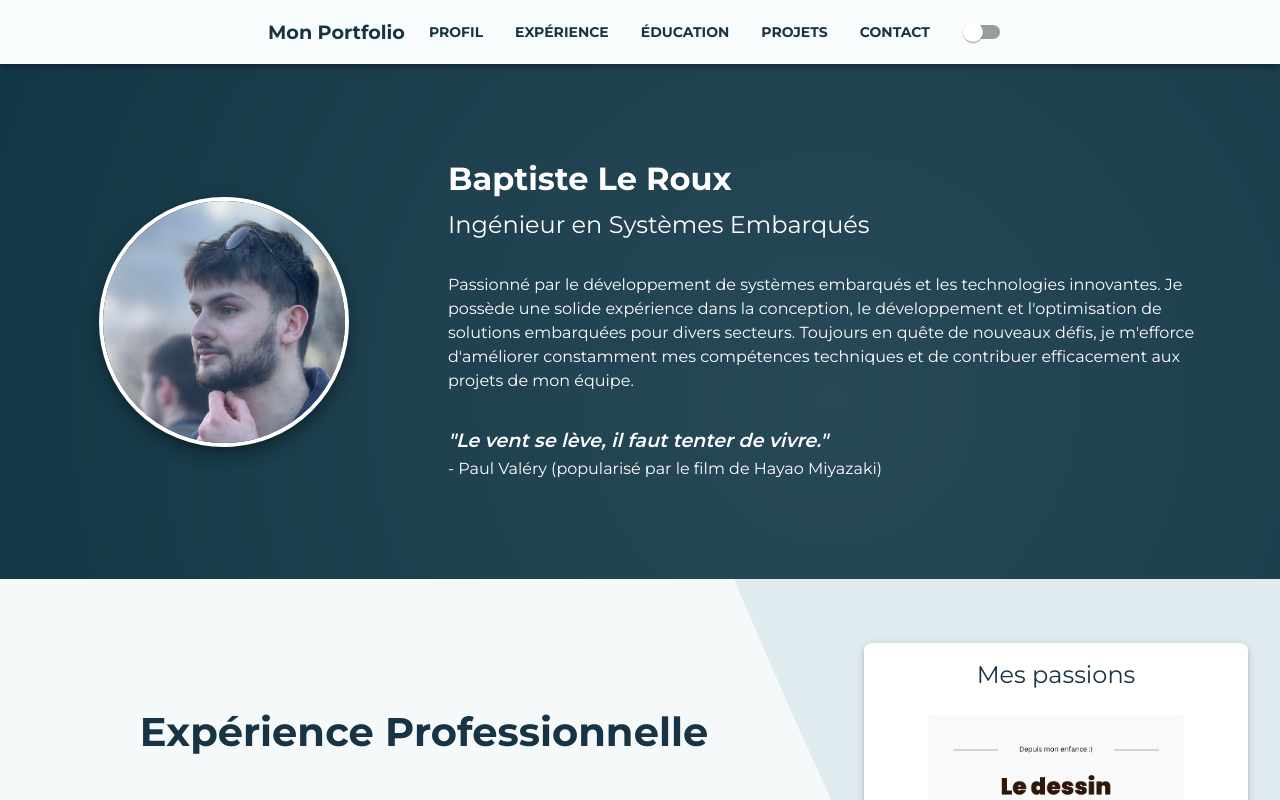
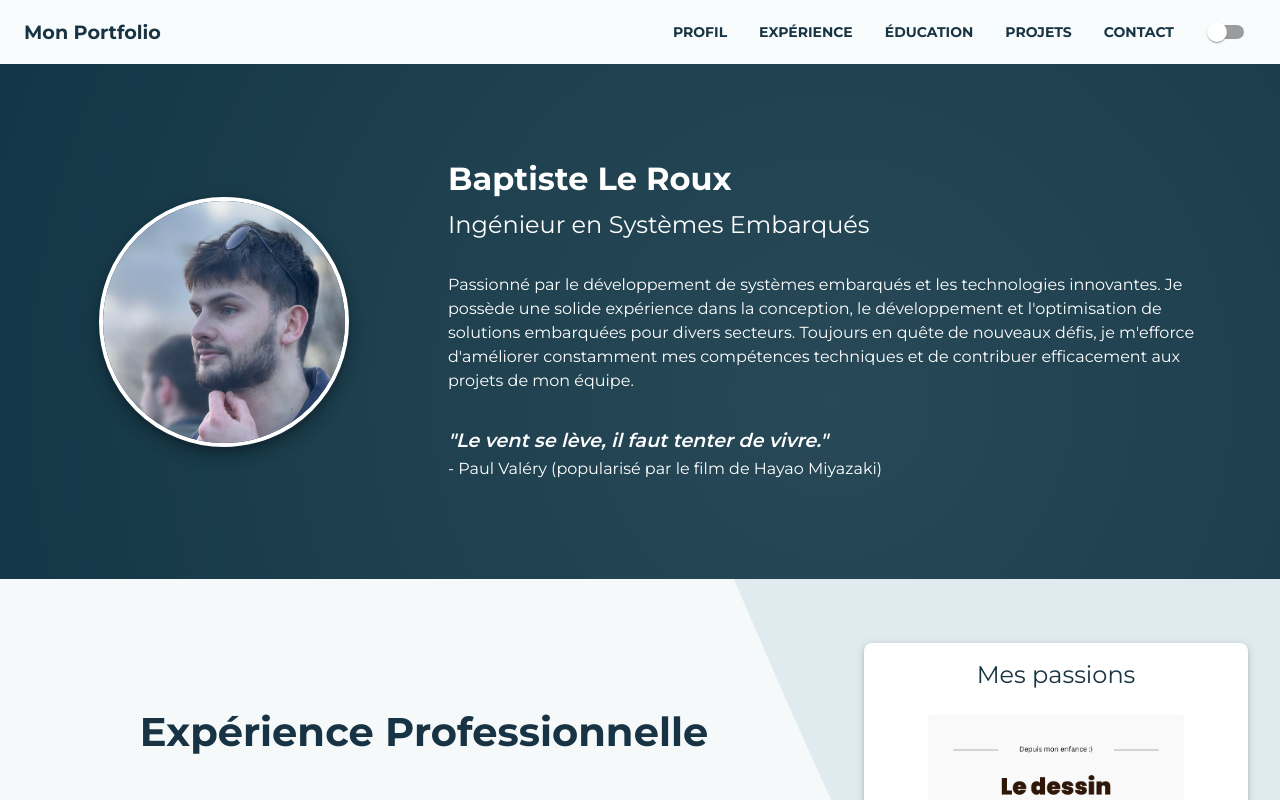
Before and after one commit to baptiste-lrx/my-portfolio, a React (Create React App) app: page / in a window 1280 px wide. Shown: the top 800 px of the page. Built offline with nearby package versions, Linux system fonts and the light colour scheme.

Commit message:
updtate framework - portfolio's sctructure

```diff
--- a/src/components/Header.js
+++ b/src/components/Header.js
@@ -33,16 +33,22 @@ function Header({ onThemeChange, isDarkMode }) {
     const currentScrollY = window.scrollY;
 
     if (activeSection === 'profile') {
+      console.log('Active section is profile. Header visible.');
       setShowHeader(true);
       return;
     }
 
     if (isMouseNearTop.current) {
+      console.log('Scroll détecté, mais la souris est près du haut. Header visible.');
       setShowHeader(true);
     } else {
       if (currentScrollY > lastScrollY.current && currentScrollY > 50) {
+        // Défilement vers le bas et au-delà du seuil de 50px
+        console.log('Défilement vers le bas. Masquage du header.');
         setShowHeader(false);
       } else {
+        // Défilement vers le haut ou en dessous du seuil de 50px
+        console.log('Défilement vers le haut ou en dessous du seuil. Affichage du header.');
         setShowHeader(true);
       }
     }
@@ -53,11 +59,13 @@ function Header({ onThemeChange, isDarkMode }) {
   const handleMouseMove = throttle((e) => {
     if (e.clientY < MOUSE_THRESHOLD) {
       if (!isMouseNearTop.current) {
+        console.log('Souris entrée dans la zone de seuil.');
         isMouseNearTop.current = true;
         setShowHeader(true);
       }
     } else {
       if (isMouseNearTop.current) {
+        console.log('Souris sortie de la zone de seuil.');
         isMouseNearTop.current = false;
         handleScroll();
       }
@@ -94,42 +102,24 @@ function Header({ onThemeChange, isDarkMode }) {
         position="fixed"
         elevation={0}
         sx={{
-          top: showHeader ? 0 : '-80px',
+          top: showHeader ? 0 : '-80px', // Ajustez cette valeur selon la hauteur de votre AppBar
           transition: 'top 0.3s ease-in-out',
-          backgroundColor: activeSection === 'profile' ? '#f8fcfc' : 'rgba(248, 252, 252, 0)',
-          boxShadow: activeSection === 'profile' ? theme.shadows[4] : 'none',
-          backdropFilter: activeSection === 'profile' ? 'none' : 'blur(10px)',
-          width: '100%', // Assure que l'AppBar ne dépasse pas la largeur du viewport
-          maxWidth: '100%', // Garantie supplémentaire
-          overflowX: 'hidden', // Empêche le débordement horizontal
-          zIndex: theme.zIndex.drawer + 1,
+          backgroundColor: '#f8fcfc', // Couleur personnalisée
+          zIndex: theme.zIndex.drawer + 1, // Assure que le header est au-dessus du drawer
         }}
       >
-        <Toolbar
-          sx={{
-            maxWidth: '1200px', // Limite la largeur du contenu interne
-            margin: '0 auto', // Centre le contenu
-            paddingX: { xs: 1, sm: 2 }, // Ajuste les paddings pour différentes tailles d'écran
-          }}
-        >
+        <Toolbar>
           <Typography
             variant="h6"
             sx={{
               flexGrow: 1,
-              color: '#183444',
+              color: '#183444', // Couleur du texte pour correspondre avec la DA
               fontWeight: 'bold',
-              whiteSpace: 'nowrap', // Empêche le texte de se casser
             }}
           >
             Mon Portfolio
           </Typography>
-          <Box
-            sx={{
-              display: { xs: 'none', sm: 'flex' },
-              alignItems: 'center',
-              overflowX: 'auto', // Permet le défilement horizontal si nécessaire
-            }}
-          >
+          <Box sx={{ display: { xs: 'none', sm: 'flex' }, alignItems: 'center' }}>
             {menuItems.map((item) => (
               <Button
                 key={item.text}
@@ -139,13 +129,12 @@ function Header({ onThemeChange, isDarkMode }) {
                 smooth
                 duration={500}
                 spy={true}
-                offset={-70}
+                offset={-70} // Ajustez l'offset si nécessaire pour aligner correctement
                 onSetActive={() => setActiveSection(item.to)}
                 sx={{
                   marginLeft: 2,
                   fontWeight: 'bold',
                   color: '#183444',
-                  whiteSpace: 'nowrap', // Empêche le texte de se casser
                   '&:hover': {
                     backgroundColor: theme.palette.secondary.main,
                     color: '#ffffff',
@@ -190,7 +179,7 @@ function Header({ onThemeChange, isDarkMode }) {
                       smooth
                       duration={500}
                       spy={true}
-                      offset={-70}
+                      offset={-70} // Ajustez l'offset si nécessaire
                       onSetActive={() => setActiveSection(item.to)}
                       style={{ textDecoration: 'none', color: '#183444' }}
                     >
```
